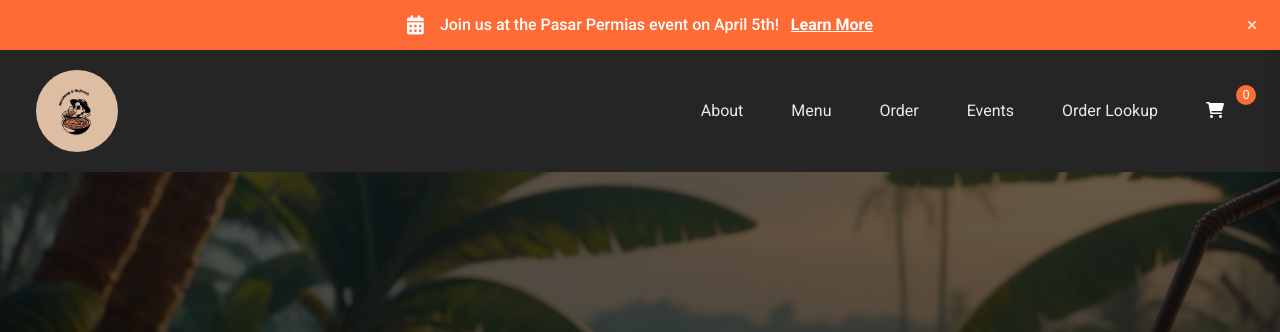
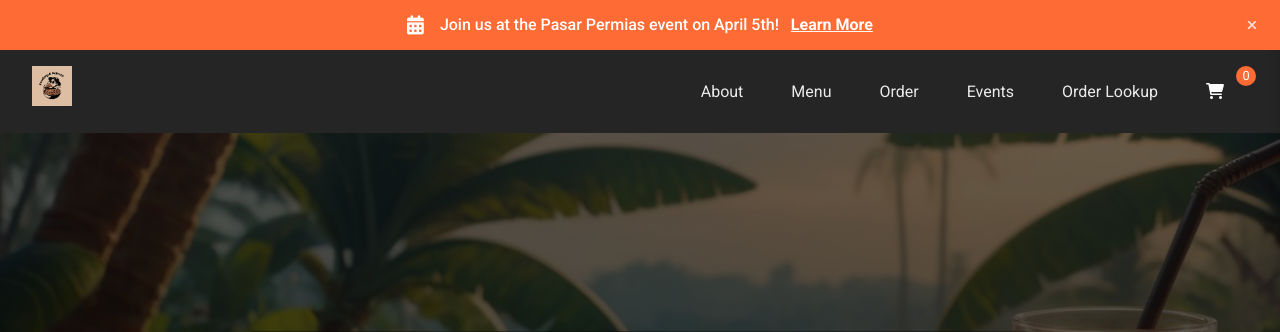
Before and after one commit to adam4788/RendangWebsite, a Flask app: page / in a window 1280 px wide. Shown: the top 332 px of the page. Run offline with Flask 3, Linux system fonts and the light colour scheme.

Commit message:
Update restaurant logo and adjust navbar styling.
Replit-Commit-Author: Agent
Replit-Commit-Session-Id: 1bae0ee9-a454-4964-8c5b-a25c30f6040e
Replit-Commit-Screenshot-Url: https://storage.googleapis.com/screenshot-production-us-central1/ed5f5992-3772-4006-b49d-ddad74691a17/98933b4d-9b24-4287-9a8f-f2af55720d38.jpg

```diff
--- a/static/css/style.css
+++ b/static/css/style.css
@@ -1434,31 +1434,20 @@ section.visible {
 }
 
 /* Add these styles to handle the logo */
-.navbar-logo {
-    height: 90px;
-    width: 90px;
+.navbar-brand {
+    display: flex;
+    align-items: center;
+    gap: 1rem;
+}
+
+.navbar-brand img {
+    height: 40px;
+    width: auto;
     transition: transform 0.3s ease;
-    padding: 0.25rem;
-    background-color: transparent;
-    object-fit: cover;
-    border-radius: 50%;
-}
-
-.navbar-brand {
-    display: flex;
-    align-items: center;
-    padding-right: 2rem;
-}
-
-.navbar-brand a {
-    display: flex;
-    align-items: center;
-    text-decoration: none;
-}
-
-.navbar-brand a:hover .navbar-logo {
+}
+
+.navbar-brand:hover img {
     transform: scale(1.05);
-    box-shadow: 0 4px 15px rgba(0, 0, 0, 0.15);
 }
 
 .footer-logo {
```
Also changed, not shown: attached_assets/Rendang &Refresh.png, static/images/logo.png.
